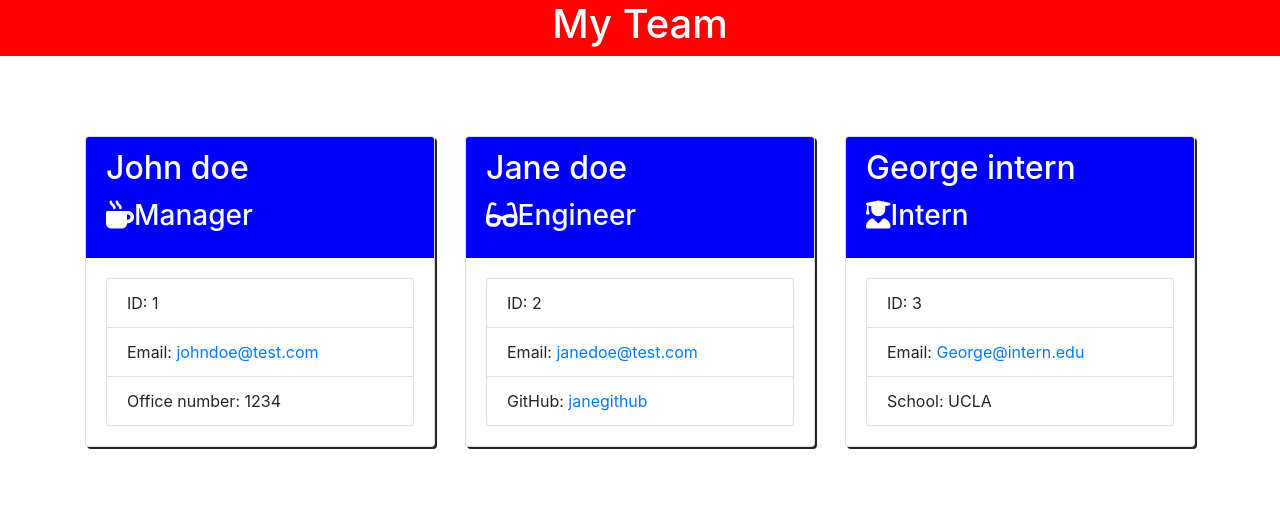
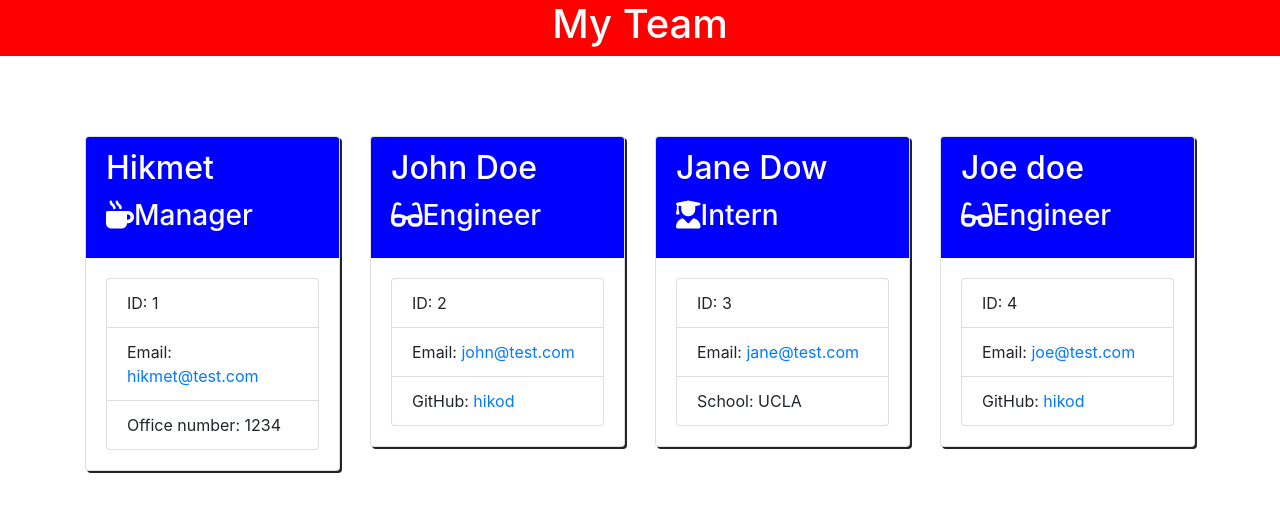
Before and after one commit to hikod/teamprofilegenerator, a website: page dist/MyTeam-AutoGenerated.html in a window 1280 px wide. Drawn offline with nearby package versions, Linux system fonts and the light colour scheme.

```diff
--- a/dist/MyTeam-AutoGenerated.html
+++ b/dist/MyTeam-AutoGenerated.html
@@ -25,13 +25,13 @@
                  <div class="col">
                                     <div class="card w-100">
                                         <div class="card-header">
-                                            <h2 class="card-title">John doe</h2>
+                                            <h2 class="card-title">Hikmet</h2>
                                             <h3 class="card-title"><i class="fas fa-mug-hot"></i>Manager</h3>
                                         </div>
                                         <div class="card-body">
                                             <ul class="list-group">
                                                 <li class="list-group-item">ID: 1</li>
-                                                <li class="list-group-item">Email: <a href="mailto:johndoe@test.com">johndoe@test.com</a></li>
+                                                <li class="list-group-item">Email: <a href="mailto:hikmet@test.com">hikmet@test.com</a></li>
                                                 <li class="list-group-item">Office number: 1234</li>
                                             </ul>
                                         </div>
@@ -39,29 +39,44 @@
                                 </div> <div class="col">
                                     <div class="card w-100">
                                         <div class="card-header">
-                                            <h2 class="card-title">Jane doe</h2>
+                                            <h2 class="card-title">John Doe</h2>
                                             <h3 class="card-title"><i class="fas fa-glasses"></i>Engineer</h3>
                                         </div>
                                         <div class="card-body">
                                             <ul class="list-group">
                                                 <li class="list-group-item">ID: 2</li>
-                                                <li class="list-group-item">Email: <a href="mailto:janedoe@test.com">janedoe@test.com</a></li>
-                                                <li class="list-group-item">GitHub: <a href="https://github.com/janegithub"
-                                                        target="_blank" rel="noopener noreferrer">janegithub</a></li>
+                                                <li class="list-group-item">Email: <a href="mailto:john@test.com">john@test.com</a></li>
+                                                <li class="list-group-item">GitHub: <a href="https://github.com/hikod"
+                                                        target="_blank" rel="noopener noreferrer">hikod</a></li>
                                             </ul>
                                         </div>
                                     </div>
                                 </div> <div class="col">
                                     <div class="card w-100">
                                         <div class="card-header">
-                                            <h2 class="card-title">George intern</h2>
+                                            <h2 class="card-title">Jane Dow</h2>
                                             <h3 class="card-title"><i class="fas fa-user-graduate"></i>Intern</h3>
                                         </div>
                                         <div class="card-body">
                                             <ul class="list-group">
                                                 <li class="list-group-item">ID: 3</li>
-                                                <li class="list-group-item">Email: <a href="mailto:George@intern.edu">George@intern.edu</a></li>
+                                                <li class="list-group-item">Email: <a href="mailto:jane@test.com">jane@test.com</a></li>
                                                 <li class="list-group-item">School: UCLA</li>
+                                            </ul>
+                                        </div>
+                                    </div>
+                                </div> <div class="col">
+                                    <div class="card w-100">
+                                        <div class="card-header">
+                                            <h2 class="card-title">Joe doe</h2>
+                                            <h3 class="card-title"><i class="fas fa-glasses"></i>Engineer</h3>
+                                        </div>
+                                        <div class="card-body">
+                                            <ul class="list-group">
+                                                <li class="list-group-item">ID: 4</li>
+                                                <li class="list-group-item">Email: <a href="mailto:joe@test.com">joe@test.com</a></li>
+                                                <li class="list-group-item">GitHub: <a href="https://github.com/hikod"
+                                                        target="_blank" rel="noopener noreferrer">hikod</a></li>
                                             </ul>
                                         </div>
                                     </div>
```
Also changed, not shown: README.md.
